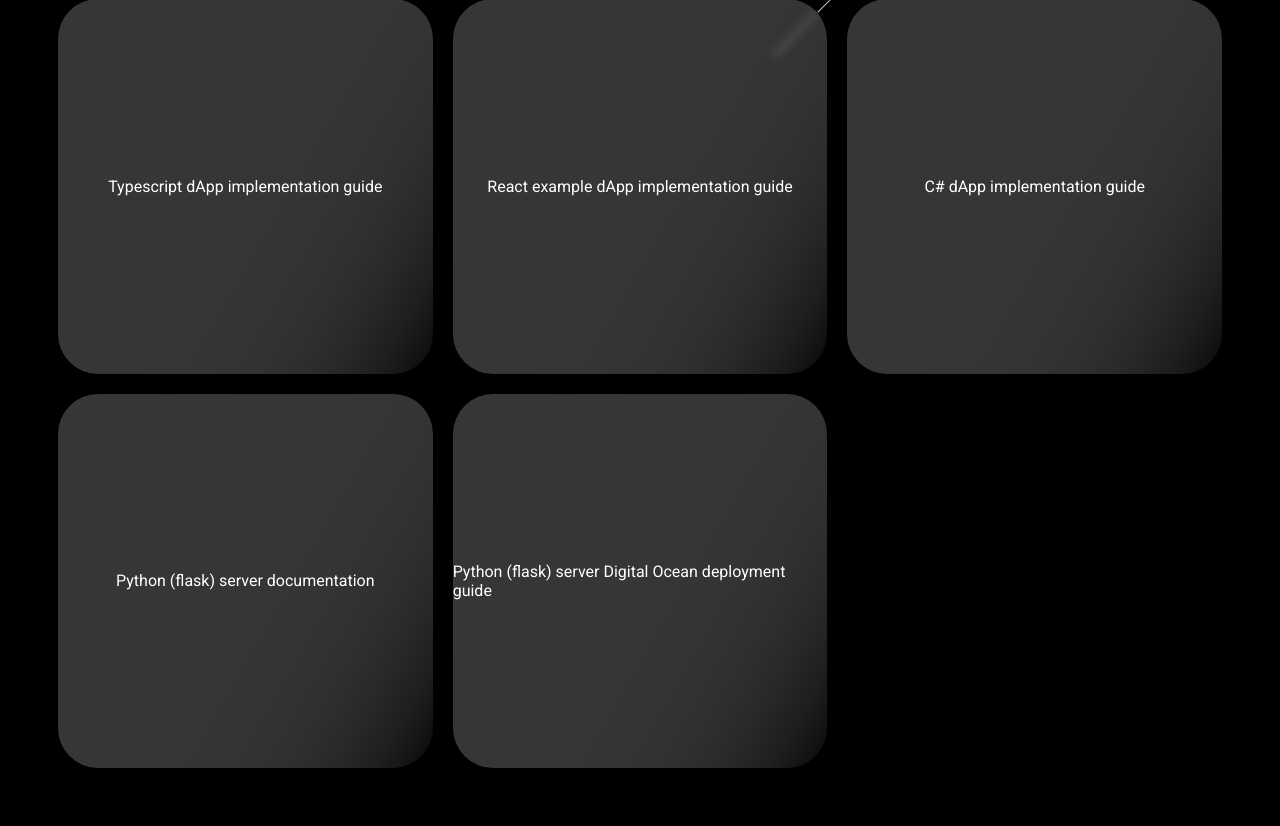
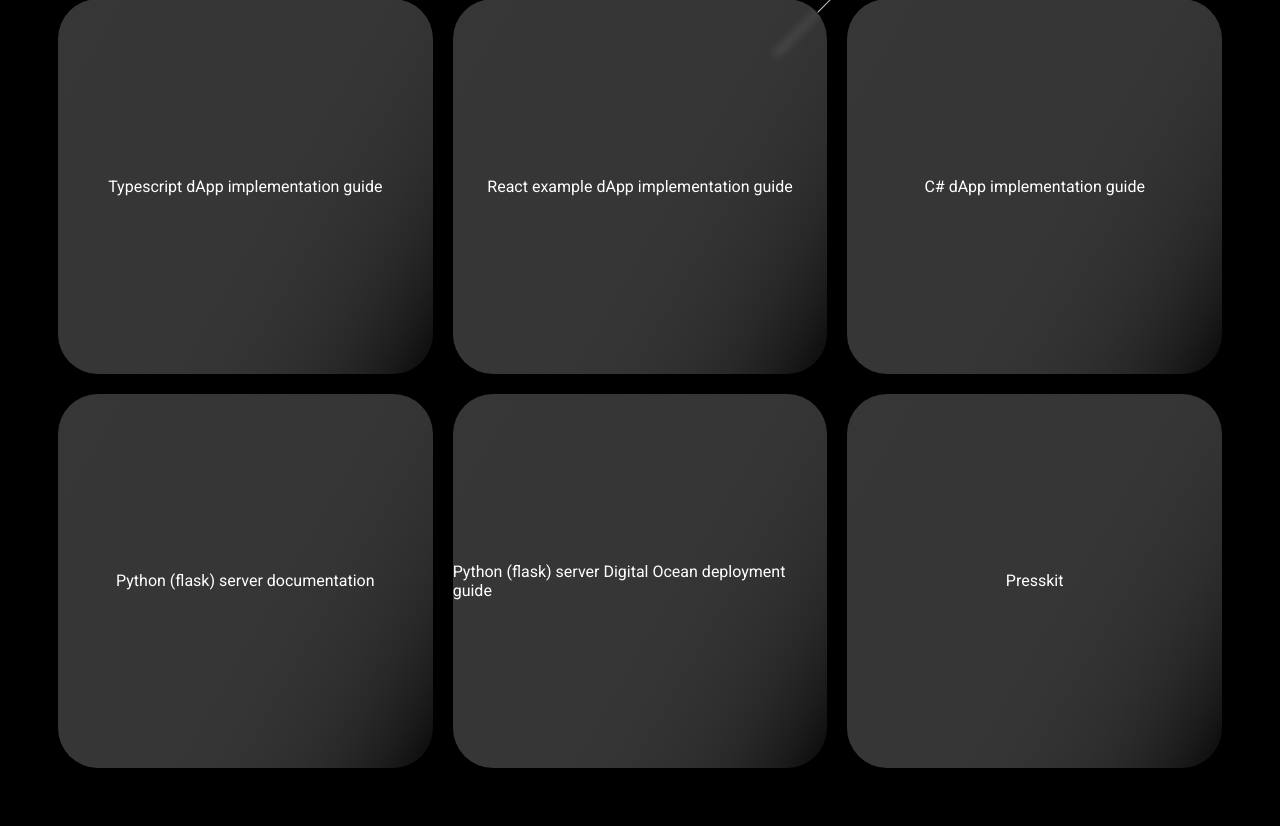
Before and after one commit to petrpavlis123/PlutonicationServer, a Flask app: page / in a window 1280 px wide. Shown: the part 140-966 px from the top of the page. Run offline with Flask 2, Linux system fonts and the light colour scheme.

Commit message:
Presskit

```diff
--- a/plutonication/templates/main_page.html
+++ b/plutonication/templates/main_page.html
@@ -63,7 +63,7 @@
         <a href="/docs/csharp"><div class="tile">C# dApp implementation guide</div></a>
         <a href="/docs/flask-server"><div class="tile">Python (flask) server documentation</div></a>
         <a href="/deploy/flask-digital-ocean"><div class="tile">Python (flask) server Digital Ocean deployment guide</div></a>
-
+        <a href="https://github.com/RostislavLitovkin/PlutoWallet-presskit"><div class="tile">Presskit</div></a>
     </div>
 </body>
 </html>
```
